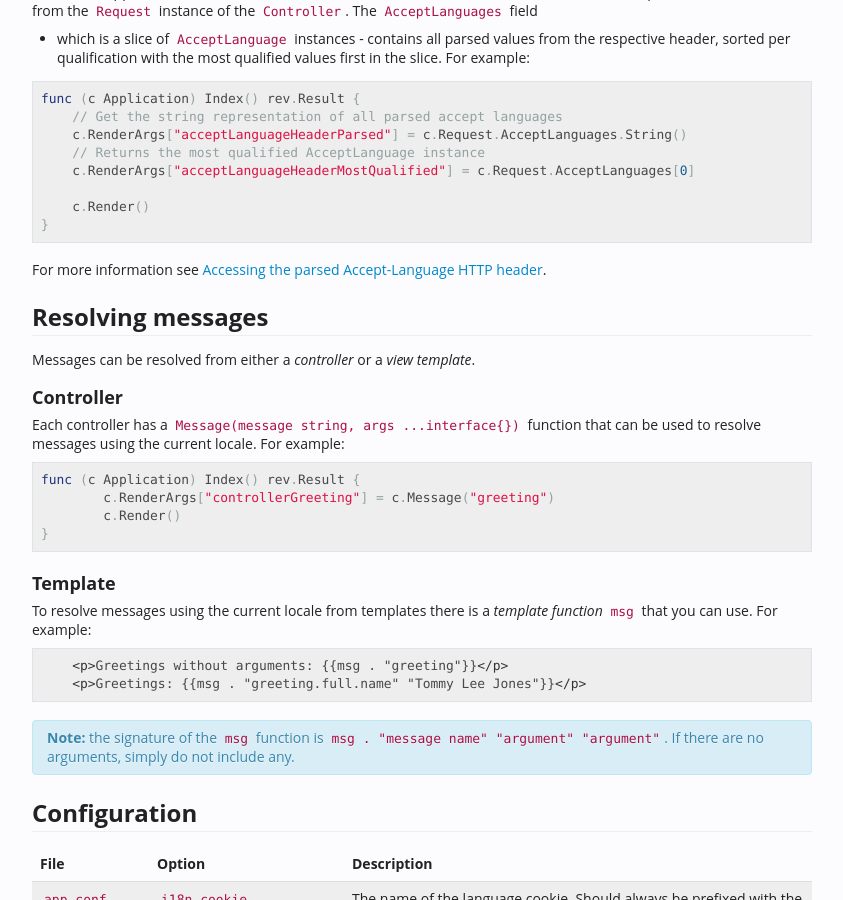
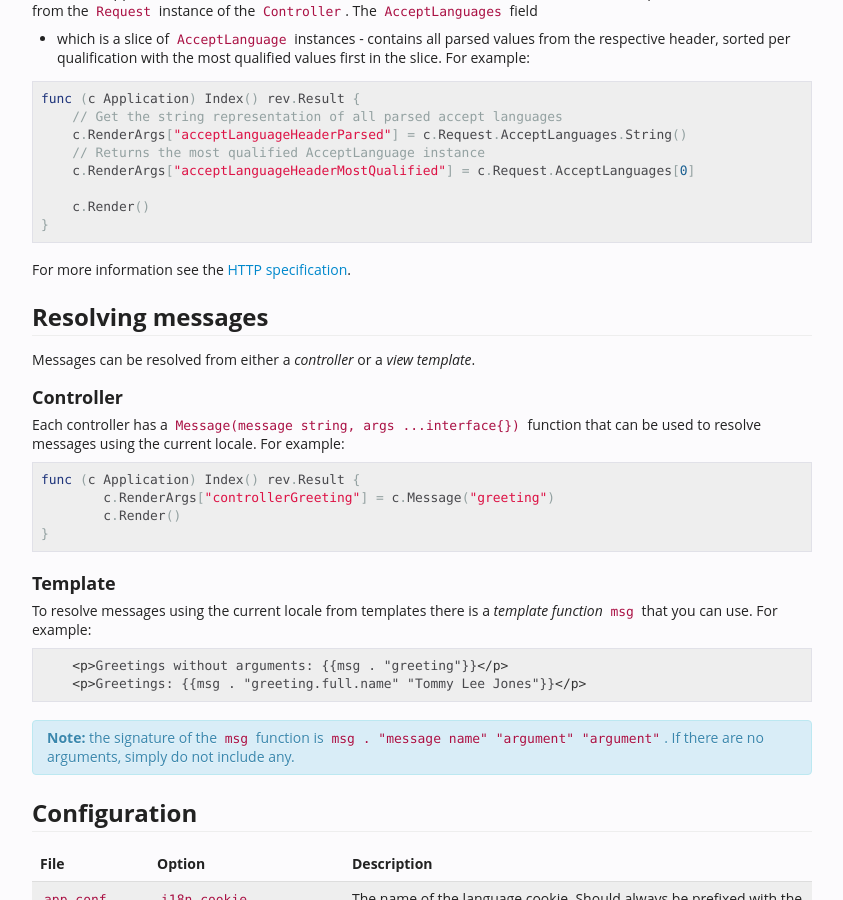
Before and after one commit to revel/revel, a Jekyll site: the page built from manual/i18n-messages.md, in a window 1280 px wide and 900 px high, scrolled down 3473 px. Shown: the whole window, without its empty margins (298-1141 px from the left). Built offline with Jekyll 4.4.1, drawn with Linux system fonts in a browser that asks for light colours.

Commit message:
Updated i18n manual

```diff
--- a/manual/i18n-messages.md
+++ b/manual/i18n-messages.md
@@ -144,7 +144,7 @@
     and stored - in order of qualification according to the [HTTP specification](http://www.w3.org/Protocols/rfc2616/rfc2616-sec14.html#sec14.4) - in the current
     Revel `Request` instance. This information is later used by the various message resolving functions to determine the current locale.
 
-    For more information see [Accessing the parsed Accept-Language HTTP header](parsed_accept_language_http_header).
+    For more information see [Accessing the parsed Accept-Language HTTP header](#parsed_accept_language_http_header).
 
 3. Default language
 
@@ -188,7 +188,7 @@
 }
 </pre>
 
-For more information see [Accessing the parsed Accept-Language HTTP header](parsed_accept_language_http_header).
+For more information see the [HTTP specification](http://www.w3.org/Protocols/rfc2616/rfc2616-sec14.html#sec14.4).
 
 ## Resolving messages
 
```
